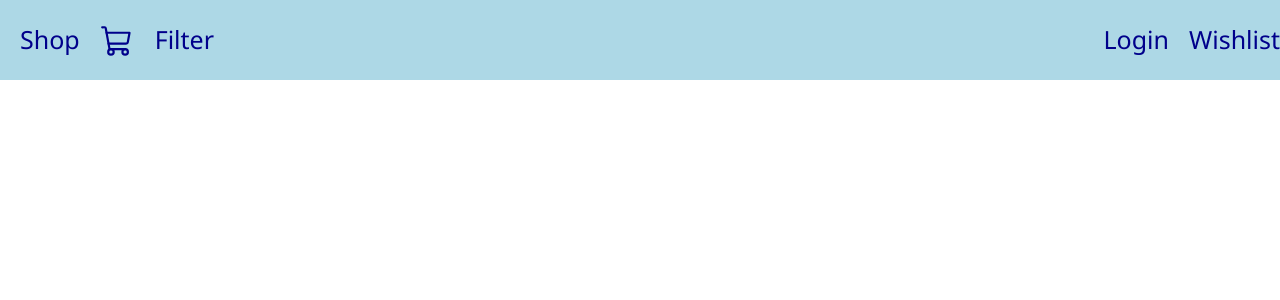
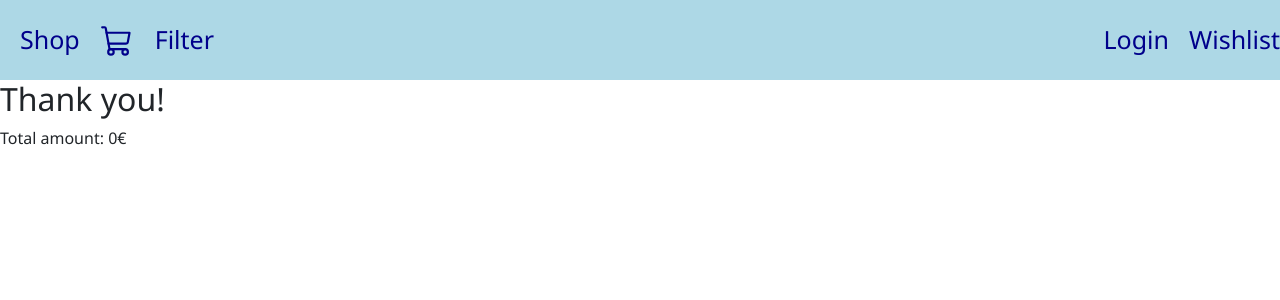
Before and after one commit to franpalberca/shopping-cart-with-React, a React (Vite) app: page /thankyoupage in a window 1280 px wide. Shown: the top 300 px of the page. Built offline with nearby package versions, Linux system fonts and the light colour scheme; data requests are answered from the project's data file.

Commit message:
feat(cartpage)added thankyoupage, still not working

```diff
--- a/src/Pages/checkout/CheckoutPage.tsx
+++ b/src/Pages/checkout/CheckoutPage.tsx
@@ -1,5 +1,6 @@
-import {useState} from 'react';
+import {useState, useEffect} from 'react';
 import './checkoutpage.css';
+import { Link } from 'react-router-dom';
 
 export const CheckoutPage = () => {
 	const [formData, setFormData] = useState({
@@ -12,6 +13,22 @@ export const CheckoutPage = () => {
 		shippingOption: 'standard',
 		creditCard: '',
 	});
+
+	useEffect(() => {
+		const savedFormData = localStorage.getItem('formData');
+		if (savedFormData) {
+			const parsedFormData = JSON.parse(savedFormData);
+			setFormData((prevData) => ({
+				...prevData,
+				...parsedFormData,
+				creditCard: '',
+			}));
+		}
+	}, []);
+
+	useEffect(() => {
+		localStorage.setItem('formData', JSON.stringify(formData));
+	}, [formData]);
 
 	const handleInputChange = (event: React.ChangeEvent<HTMLInputElement>) => {
 		const {name, value} = event.target;
@@ -93,9 +110,10 @@ export const CheckoutPage = () => {
 								<input type="text" name="creditCard" value={formData.creditCard} onChange={handleInputChange} placeholder="XXXX-XXXX-XXXX-XXXX" required />
 							</label>
 						</div>
-						<button type="submit" disabled={!isFormValid}>
+						<Link to={'/thankyoupage'}><button type="submit" disabled={!isFormValid}>
 							Pay
 						</button>
+                        </Link>
 					</div>
 				</form>
 			</div>
--- /dev/null
+++ b/src/Pages/thankyou/ThankYouPage.tsx
@@ -0,0 +1,30 @@
+import { useContext } from "react";
+import { ShopContext } from "../../config/context/ShopContext";
+
+export const ThankYouPage = () => {
+	const shopContext = useContext(ShopContext);
+	const {cartItems, getTotalCartAmount, products} = shopContext;
+
+	const cartItemsInCart = Object.keys(cartItems).filter((itemId) => cartItems[itemId] > 0);
+
+	return (
+		<div>
+			<h2>Thank you!</h2>
+			<div>
+				{cartItemsInCart.map((itemId) => {
+					const item = products.find((product: any) => product.id === Number(itemId));
+					if (item) {
+						return (
+							<div key={itemId}>
+								<img src={item.img} alt={item.nameProduct} />
+								<p>{item.nameProduct}</p>
+							</div>
+						);
+					}
+					return null;
+				})}
+			</div>
+			<p>Total amount: {getTotalCartAmount()}€</p>
+		</div>
+	);
+};
--- a/src/Routes/RouterPaths.routes.tsx
+++ b/src/Routes/RouterPaths.routes.tsx
@@ -13,6 +13,7 @@ import {WishlistPage} from '../Pages/wishlist/WishlistPage';
 import { FilterPage } from '../Pages/filter/FilterPage';
 import { ProductPage } from '../Pages/product/ProductPage';
 import { CheckoutPage } from '../Pages/checkout/CheckoutPage';
+import { ThankYouPage } from '../Pages/thankyou/ThankYouPage';
 
 export const RouterPaths = () => {
 	return (
@@ -29,6 +30,7 @@ export const RouterPaths = () => {
 							<Route path={LOGIN} element={<LoginPage />} />
 							<Route path="/cart" element={<CartPage />} />
                             <Route path="/checkout" element={<CheckoutPage />} />
+                            <Route path='/thankyoupage' element={<ThankYouPage />} />
 						</Route>
 						<Route path={PRIVATE} element={<PrivateRoute />}>
 							<Route index element={<HomePage />} />
--- a/src/Types/ShopContext.d.ts
+++ b/src/Types/ShopContext.d.ts
@@ -1,4 +1,5 @@
 export type ShopContextValue = {
+	// products:string;
 	cartItems: {[key: number]: number};
 	addToCart: (itemId: number) => void;
 	updateCartItemCount: (newAmount: number, itemId: number) => void;
--- a/src/config/context/ShopContext.tsx
+++ b/src/config/context/ShopContext.tsx
@@ -37,6 +37,17 @@ export const ShopContextProvider = (props: {children: React.ReactNode}) => {
 	useEffect(() => {
 		setCartItems(getDefaultCart());
 	}, [products]);
+
+	useEffect(() => {
+		const savedCartItems = localStorage.getItem('cartItems');
+		if (savedCartItems) {
+			setCartItems(JSON.parse(savedCartItems));
+		}
+	}, []);
+
+	useEffect(() => {
+		localStorage.setItem('cartItems', JSON.stringify(cartItems));
+	}, [cartItems]);
 
 	const getTotalCartAmount = () => {
 		let totalAmount = 0;
@@ -99,6 +110,7 @@ export const ShopContextProvider = (props: {children: React.ReactNode}) => {
 	};
 
 	const contextValue: ShopContextValue = {
+		products,
 		cartItems,
 		addToCart,
 		updateCartItemCount,
```
